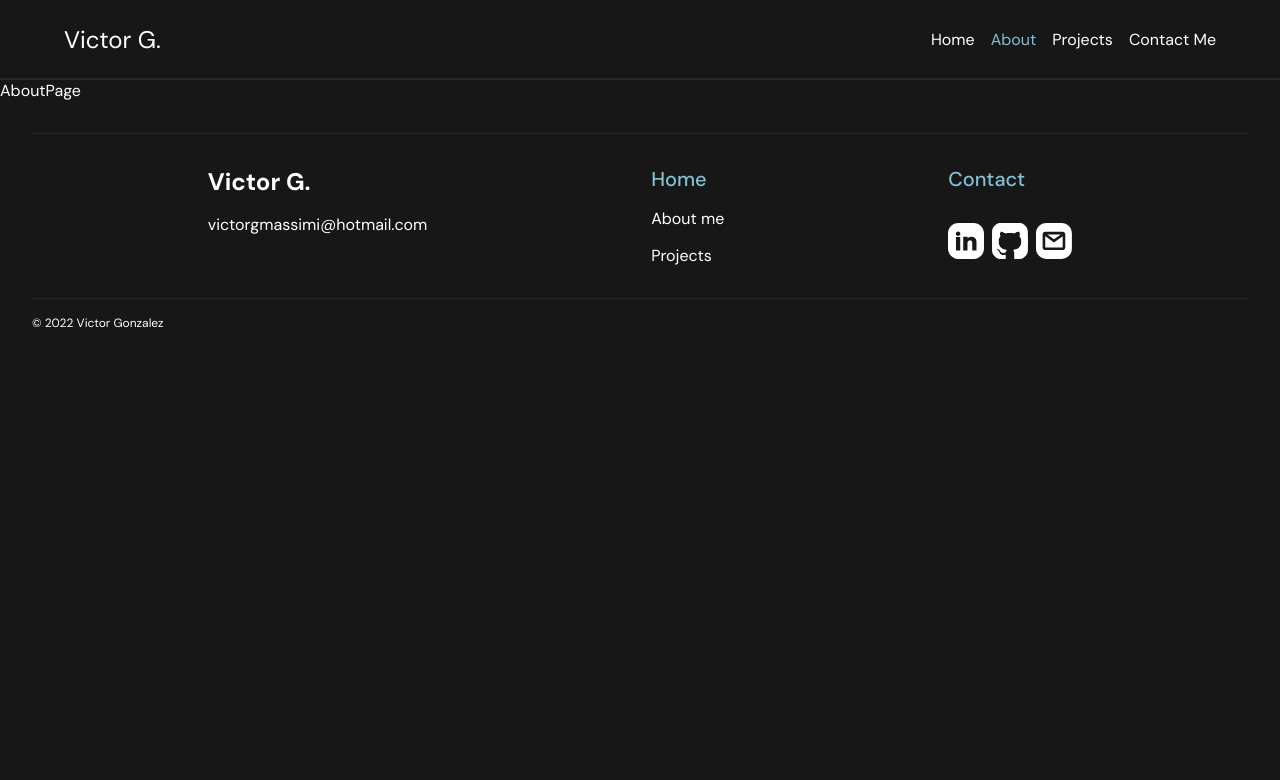
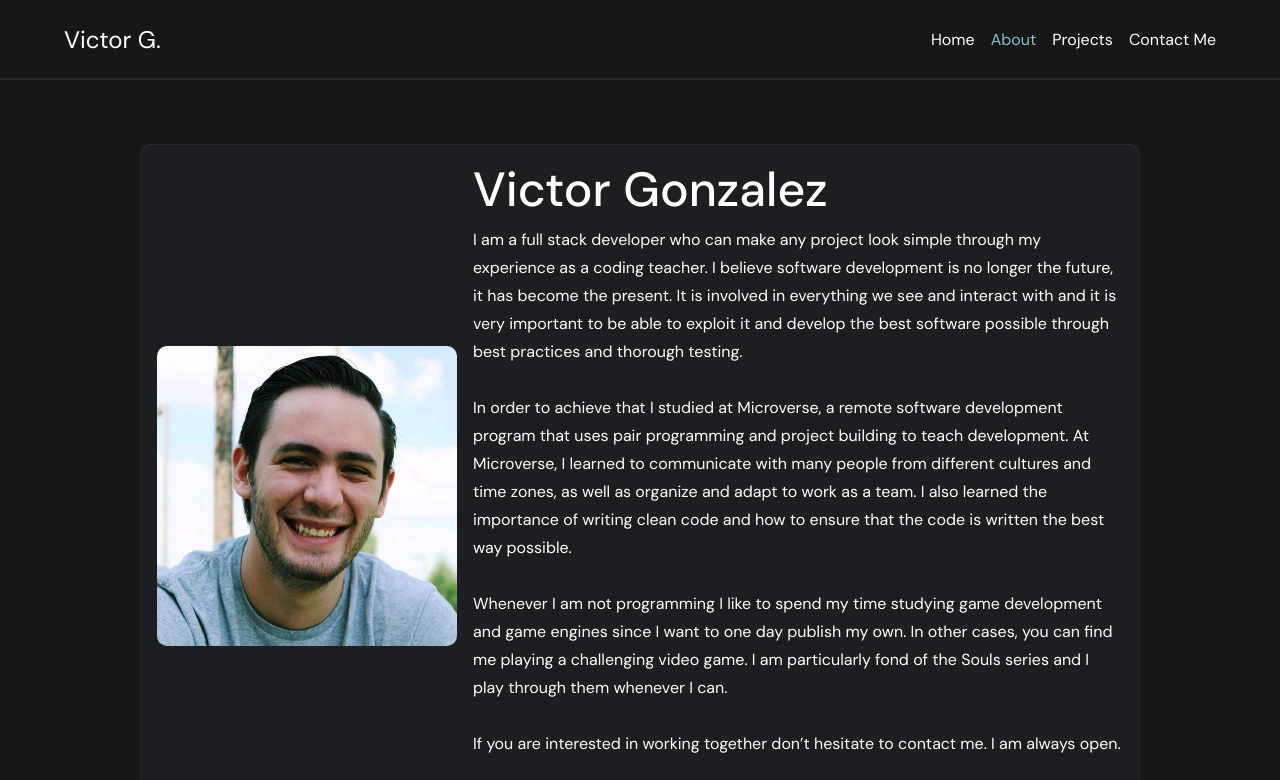
Before and after one commit to Vgonma/Profesional-Portfolio, a React (Vite) app: page /about in a window 1280 px wide. Shown: the top 780 px of the page. Built offline with nearby package versions, Linux system fonts and the light colour scheme.

Commit message:
about page description added

```diff
--- a/src/App.css
+++ b/src/App.css
@@ -76,8 +76,6 @@ img {
 }
 
 .hero-container {
-  /* margin-top: 10rem;
-  margin-bottom: 20rem; */
   min-height: 100vh;
   display: flex;
   flex-direction: column;
@@ -265,7 +263,7 @@ img {
   line-height: 32px;
 }
 
-.footer-header {
+.footer-header.active {
   color: var(--highlight);
   text-decoration: none;
   font-size: 20px;
--- a/src/components/Footer.jsx
+++ b/src/components/Footer.jsx
@@ -1,5 +1,5 @@
 import React from 'react'
-import {Link} from 'react-router-dom'
+import {Link, NavLink} from 'react-router-dom'
 import LinkedIn from '../assets/logos/Linkedin.svg'
 import GitHub from '../assets/logos/github.svg'
 import Mail from '../assets/logos/email.svg'
@@ -19,9 +19,10 @@ function Footer() {
         <a href="mailto:victorgmassimi@hotmail.com">victorgmassimi@hotmail.com</a>
         </div>
         <div className="footer-subsection">
-          <Link to="/" className="footer-header" onClick={scrollTop}>Home</Link>
-          <a href="#About">About me</a>
-          <a href="#Projects">Projects</a>
+          <NavLink to="/" className="footer-header" onClick={scrollTop}>Home</NavLink>
+          <NavLink to="about" className="footer-header" onClick={scrollTop}>About Me</NavLink>
+          <NavLink to="projects" className="footer-header" onClick={scrollTop}>Projects</NavLink>
+
         </div>
 
         <div className="footer-subsection">
--- a/src/components/pages/AboutPage.jsx
+++ b/src/components/pages/AboutPage.jsx
@@ -1,9 +1,36 @@
 import React from 'react'
+import {Link} from 'react-router-dom'
+// Component imports
+import Me from '../../assets/images/Vic_smile.jpg'
+import RightArrow from '../../assets/icons/arrow-right.svg'
 
 function AboutPage() {
   return (
-    <div>AboutPage</div>
+    <div id="About" className="about-card-container">
+      <div className="about-card">
+        <div className="about-card-img-container">
+          <img className="about-card-me" src={Me} alt="Victor Gonzalez" />
+        </div>
+      <section className="about-card-text-container">
+        <h3 className="about-card-title">Victor Gonzalez</h3>
+        <p className="about-card-p">
+        I am a full stack developer who can make any project look simple through my experience as a coding teacher. I believe software development is no longer the future, it has become the present. It is involved in everything we see and interact with and it is very important to be able to exploit it and develop the best software possible through best practices and thorough testing.
+<br/><br/>
+In order to achieve that I studied at  Microverse, a remote software development program that uses pair programming and project building to teach development. At Microverse, I learned to communicate with many people from different cultures and time zones, as well as organize and adapt to work as a team. I also learned the importance of writing clean code and how to ensure that the code is written the best way possible.
+<br/><br/>
+Whenever I am not programming I like to spend my time studying game development and game engines since I want to one day publish my own. In other cases, you can find me playing a challenging video game. I am particularly fond of the Souls series and I play through them whenever I can.
+<br/><br/>
+If you are interested in working together don’t hesitate to contact me. I am always open.
+
+        </p>
+        <button className="btn btn--m btn--blue">
+          <Link to="contact">Contact me</Link>
+          <img className="icon" src={RightArrow} alt="more" />
+        </button>
+      </section>
+      </div>
+    </div>
   )
 }
 
-export default AboutPage
+export default AboutPage;
```
